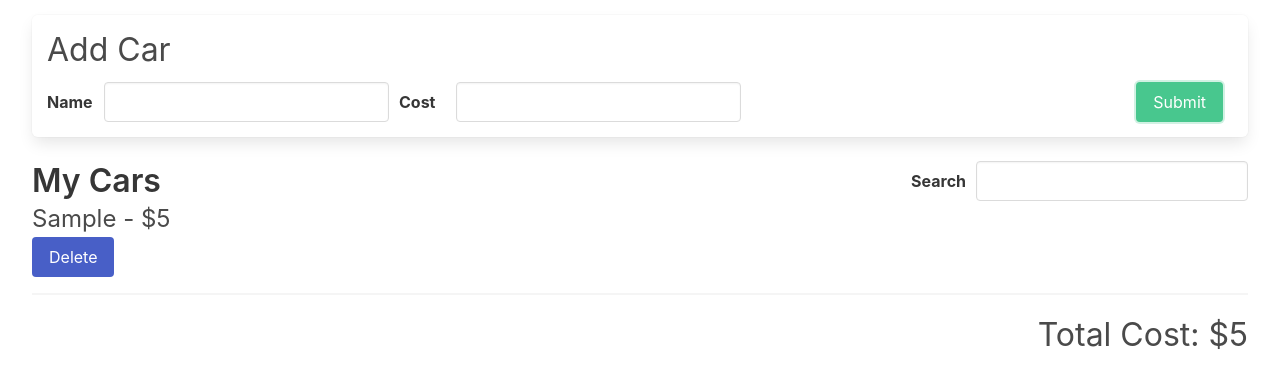
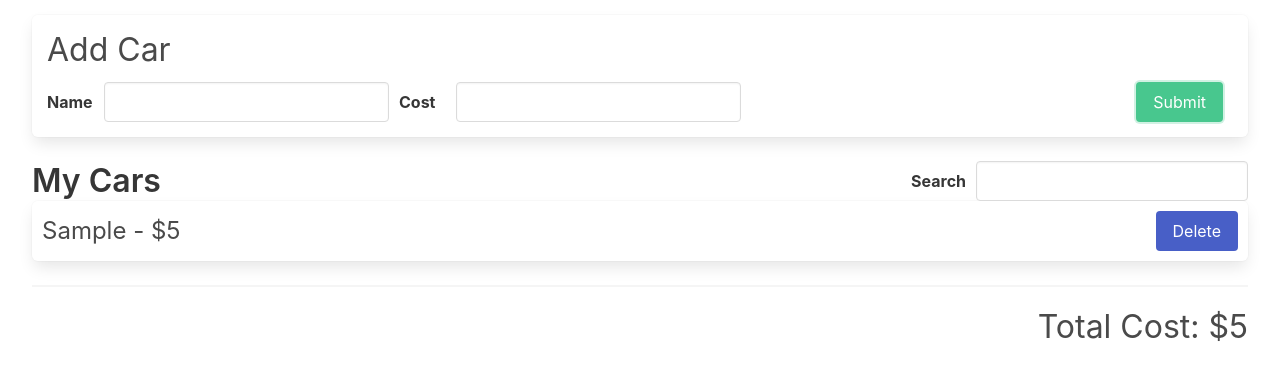
Before and after one commit to oguzhanorh/carsappwithredux, a React (Create React App) app: page / in a window 1280 px wide. Both pictures are taken after typing "Sample", "5" into the empty fields and a click on the button "Submit". Shown: the top 388 px of the page. Built offline with nearby package versions, Linux system fonts and the light colour scheme.

Commit message:
improve ccar List

```diff
--- a/src/components/CarList.js
+++ b/src/components/CarList.js
@@ -3,10 +3,15 @@ import { removeCar } from '../store';
 
 function CarList() {
   const dispatch = useDispatch();
-  const cars = useSelector(({ cars: { data, searchTerm } }) => {
-    return data.filter((car) =>
+  const { cars, name } = useSelector(({ form, cars: { data, searchTerm } }) => {
+    const filteredCars = data.filter((car) =>
       car.name.toLowerCase().includes(searchTerm.toLowerCase())
     );
+
+    return {
+      cars: filteredCars,
+      name: form.name,
+    };
   });
 
   const handleCarDelete = (car) => {
@@ -14,8 +19,10 @@ function CarList() {
   };
 
   const renderedCars = cars.map((car) => {
+    const bold = name && car.name.toLowerCase().includes(name.toLowerCase());
+
     return (
-      <div key={car.id}>
+      <div key={car.id} className={`panel ${bold && 'bold'}`}>
         <p>
           {car.name} - ${car.cost}
         </p>
```
